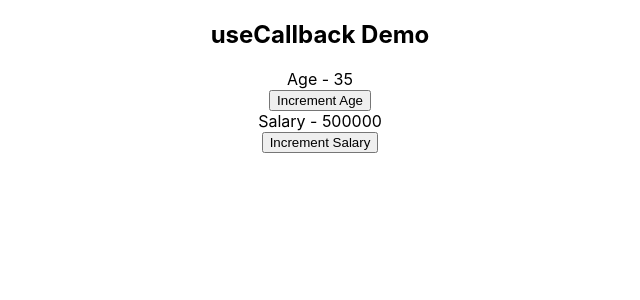
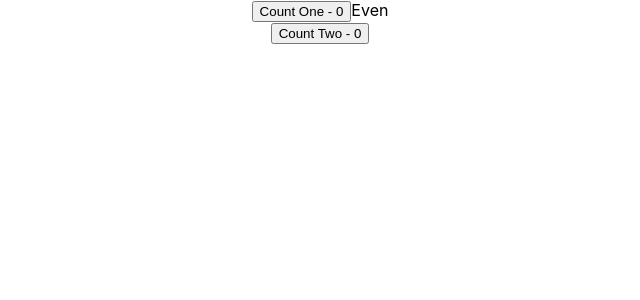
Before and after one commit to AndriiIelagin/play_with_react, a React (Create React App) app: page / in a window 1280 px wide. Shown: the top 300 px of the page, without its empty margins (320-960 px from the left). Built offline with nearby package versions, Linux system fonts and the light colour scheme.

Commit message:
useMemo demo

```diff
--- a/src/App.js
+++ b/src/App.js
@@ -1,11 +1,11 @@
 import React from 'react';
 import './App.css';
-import UseCallbackDemo from './components/UseCallbackDemo';
+import UseMemoDemo from './components/UseMemoDemo';
 
 function App() {
   return (
     <div className="App">
-      <UseCallbackDemo />
+      <UseMemoDemo />
     </div>
   );
 }
--- /dev/null
+++ b/src/components/UseMemoDemo/index.js
@@ -0,0 +1,29 @@
+import React, { useState, useMemo } from 'react';
+
+function UseMemoDemo() {
+  const [countOne, setCountOne] = useState(0);
+  const [countTwo, setCountTwo] = useState(0);
+
+  const incrementOne = () => {
+    setCountOne(countOne + 1);
+  };
+  const incrementTwo = () => setCountTwo(countTwo + 1);
+
+  const isEven = useMemo(() => {
+    let i = 0;
+    while (i < 500000000) i++;
+    return countOne % 2 === 0 ? 'Even' : 'Odd';
+  }, [countOne]);
+
+  return (
+    <div>
+      <div>
+        <button onClick={incrementOne}>Count One - {countOne}</button>
+        <span>{isEven}</span>
+      </div>
+      <button onClick={incrementTwo}>Count Two - {countTwo}</button>
+    </div>
+  );
+}
+
+export default UseMemoDemo;
```
